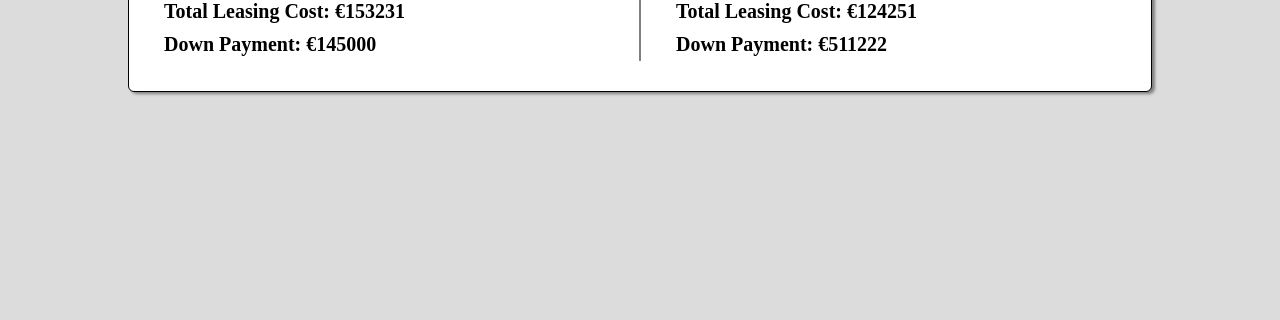
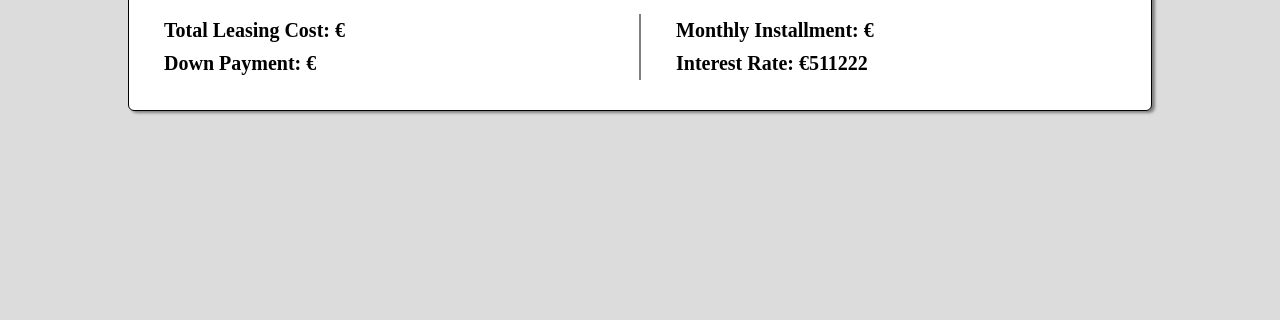
Before and after one commit to Strahil731/Car-Leasing-Calculator, a plain HTML site: page index.html in a window 1280 px wide. Shown: the part 480-800 px from the top of the page. Drawn offline with Linux system fonts and the light colour scheme.

Commit message:
Update index.html

```diff
--- a/index.html
+++ b/index.html
@@ -24,7 +24,7 @@
             </div>
             <div class="second_section">
                 <label>Lease Period (month):</label>
-                <select>
+                <select id="myChoice">
                     <option value="12">12</option>
                     <option value="24">24</option>
                     <option value="36">36</option>
@@ -46,17 +46,18 @@
                     <input type="range" min="10" max="50" value="10" class="slider" id="mySecondRange" />
                 </div>
             </div>
+            <button id="showResult">SHOW RESULT</button>
         </div>
         <div class="result_container">
             <h2>Leasing Details</h2>
             <div class="show_details_container">
                 <div class="details_section1">
-                    <label>Total Leasing Cost: €<span class="showTotal">153231</span></label>
-                    <label>Down Payment: €<span class="showPayment">145000</span></label>
+                    <label>Total Leasing Cost: €<span class="showTotal" id="showTotal"></span></label>
+                    <label>Down Payment: €<span class="showPayment" id="showPayment"></span></label>
                 </div>
                 <div class="details_section2">
-                    <label>Total Leasing Cost: €<span class="showTotal">124251</span></label>
-                    <label>Down Payment: €<span class="showPayment">511222</span></label>
+                    <label>Monthly Installment: €<span class="showTotal" id="monthPrice"></span></label>
+                    <label>Interest Rate: €<span class="showPayment">511222</span></label>
                 </div>
             </div>
         </div>
```
